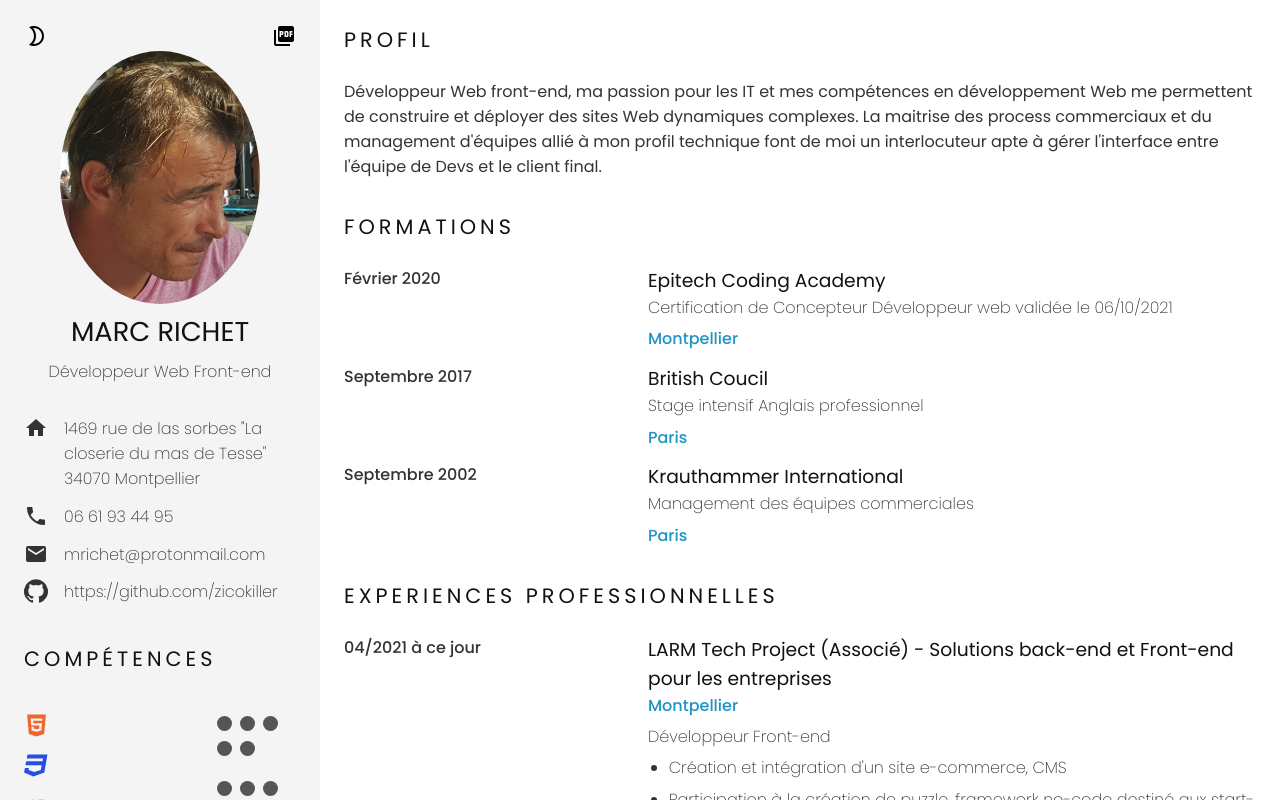
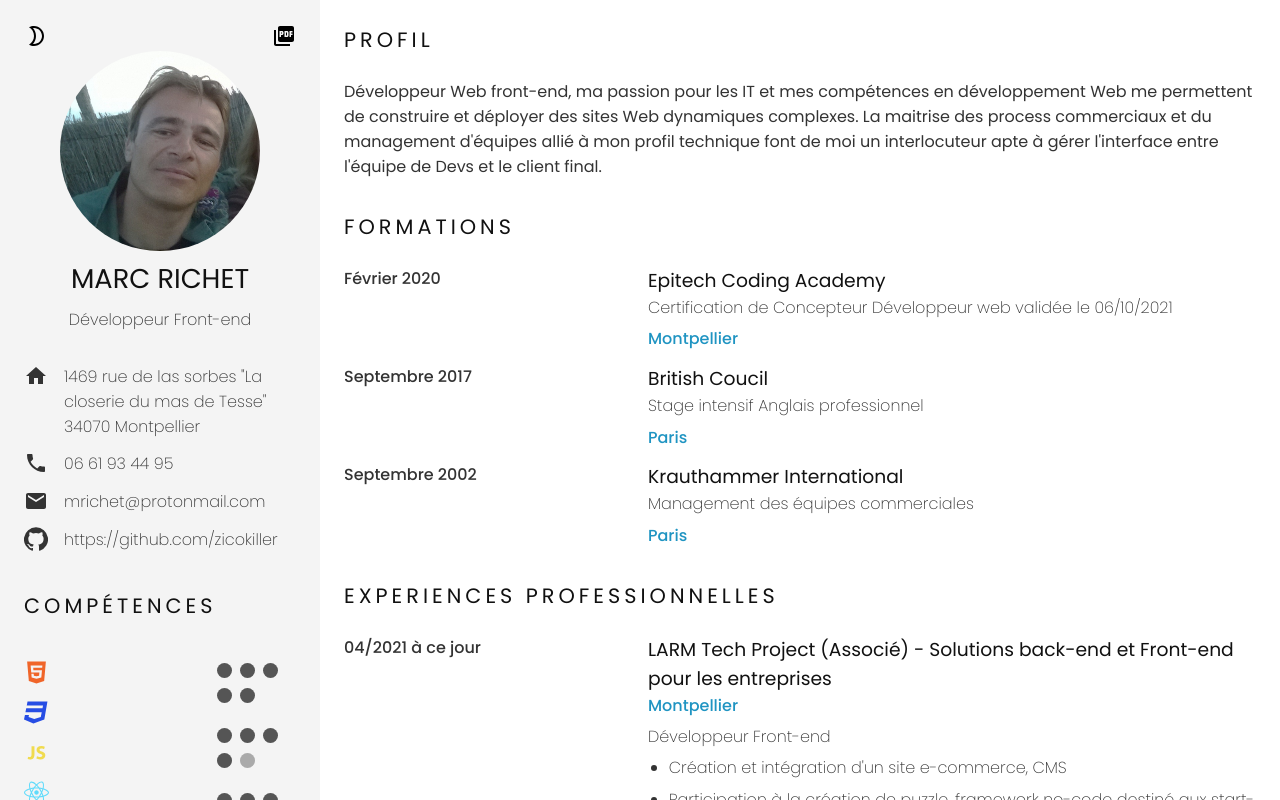
Before and after one commit to zicokiller/my-react-cv, a React (Create React App) app: page / in a window 1280 px wide. Shown: the top 800 px of the page. Built offline with nearby package versions, Linux system fonts and the light colour scheme; the HTML template or start-up script is replaced by a standard one.

Commit message:
feature: change my picture

```diff
--- a/src/components/User.js
+++ b/src/components/User.js
@@ -9,13 +9,13 @@ function User() {
   return (
     <div className="user">
       <img
-        src="./image/moi.jpg"
+        src="./image/moi3.jpg"
         alt="user"
         width="100px"
         className="user-avatar"
       />
       <h1 className="user-name">Marc Richet</h1>
-      <p className="user-profession">Développeur Web Front-end</p>
+      <p className="user-profession">Développeur Front-end</p>
       <div className="user-infos">
         <p className="user-info">
           <HomeIcon />
```
Also changed, not shown: public/image/moi.jpg (deleted), public/image/moi3.jpg (added).
